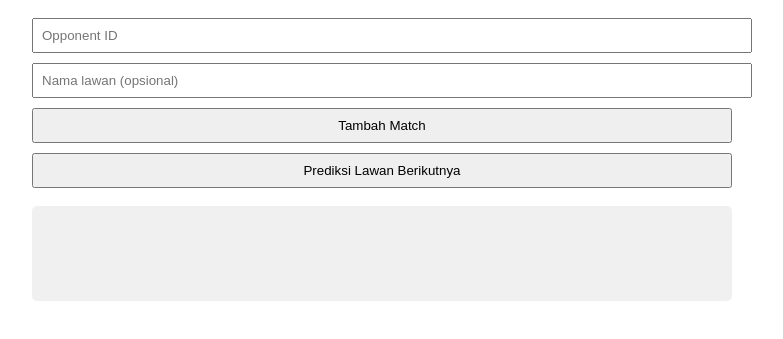
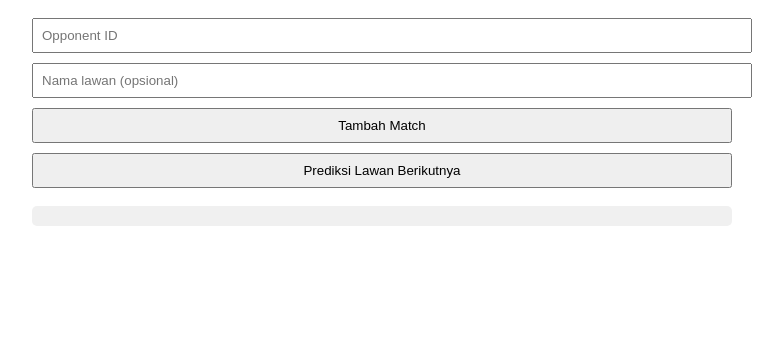
Before and after one commit to riogs106-cyber/Magic-chess-gogo-predict, a website: page index.html in a window 1280 px wide. Shown: the part 121-460 px from the top of the page, without its empty margins (258-1041 px from the left). Drawn offline with Linux system fonts and the light colour scheme.

Commit message:
Update index.html

```diff
--- a/index.html
+++ b/index.html
@@ -17,7 +17,7 @@
   <input id="opponent_name" placeholder="Nama lawan (opsional)">
   <button onclick="addMatch()">Tambah Match</button>
   <button onclick="predict()">Prediksi Lawan Berikutnya</button>
-  <pre id="result"></script>
+  <pre id="result"></pre>
 
     <script type="module" src="./app.js"></script>
 </body>
```
